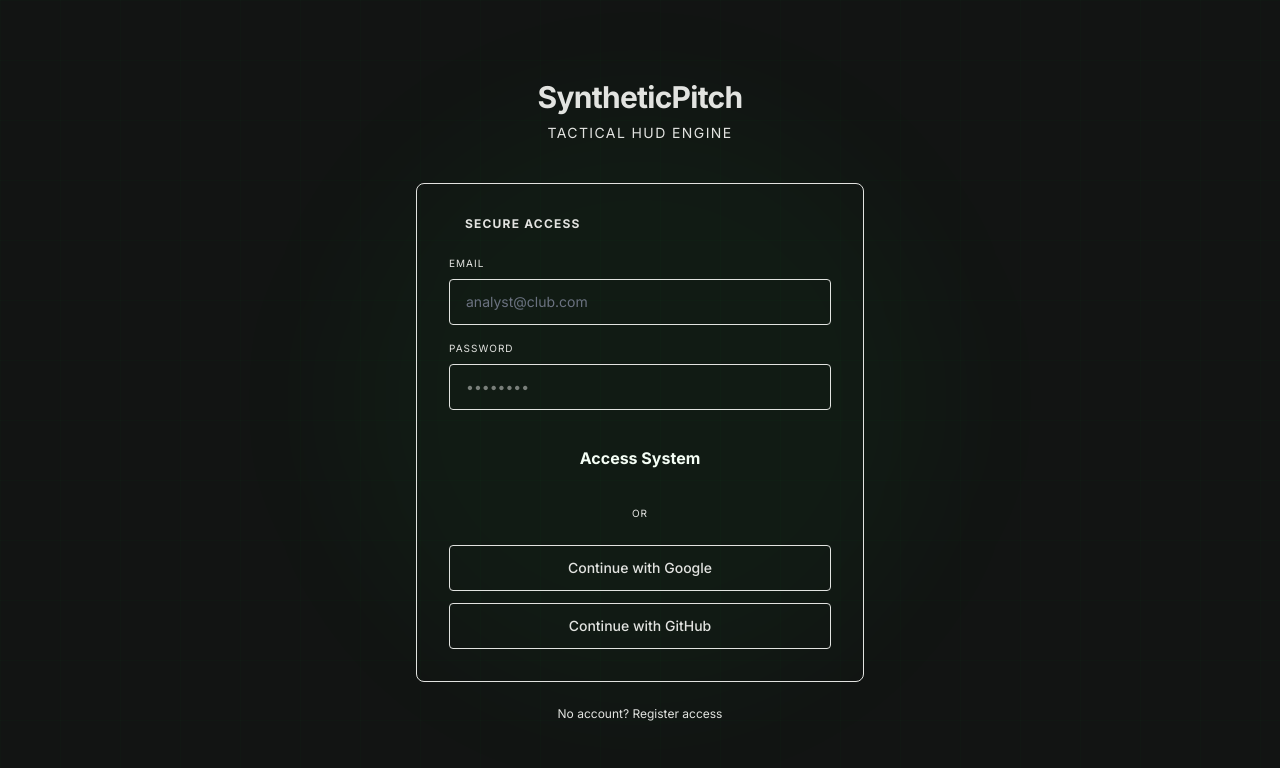
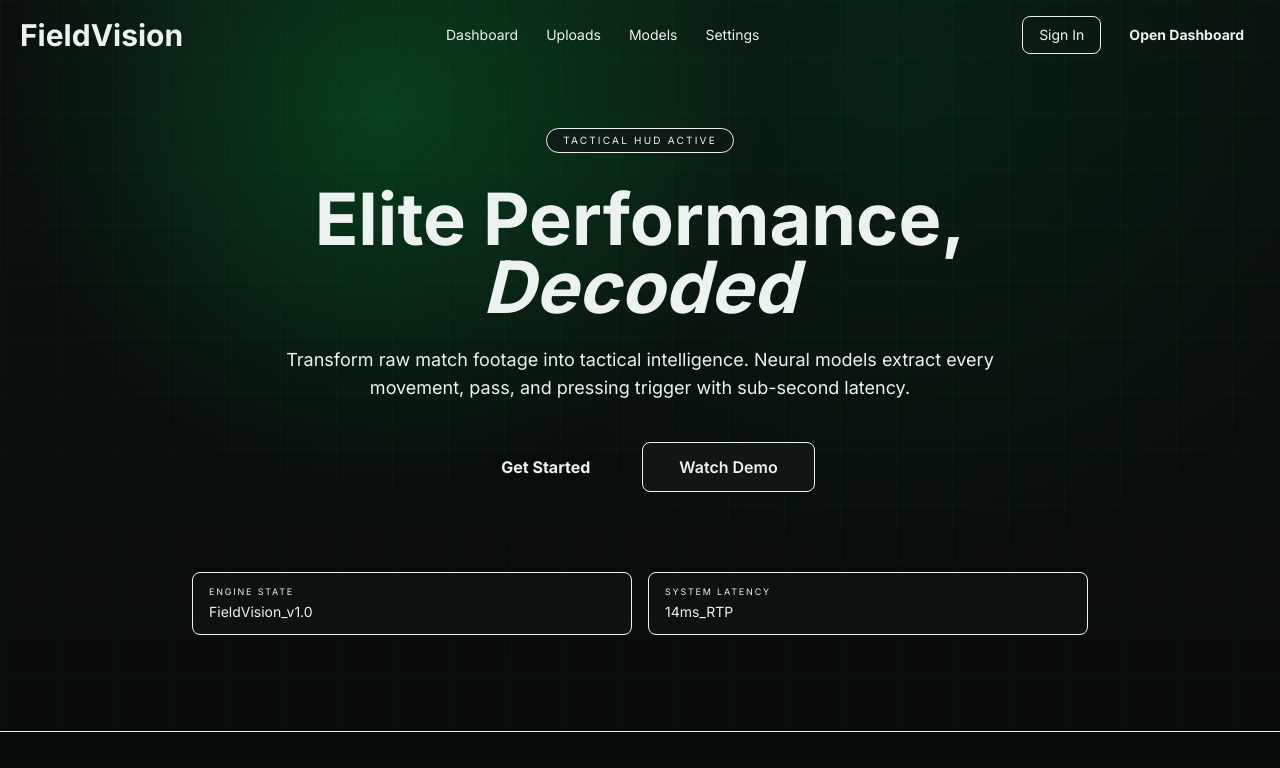
Before and after one commit to Muhammad-Mashhood/football-analytics-engine-YOLO, a React (Vite) app in the folder frontend/: page / in a window 1280 px wide. Before the commit this address led to /login. Shown: the top 768 px of the page. Built offline with nearby package versions, Linux system fonts and the light colour scheme; no server answers.

Commit message:
frontend and backend done

```diff
--- a/frontend/src/App.jsx
+++ b/frontend/src/App.jsx
@@ -1,5 +1,6 @@
 import { Routes, Route, Navigate } from 'react-router-dom'
 import { useAuthStore } from './store/authStore'
+import HomePage from './pages/HomePage'
 import LoginPage from './pages/LoginPage'
 import RegisterPage from './pages/RegisterPage'
 import DashboardPage from './pages/DashboardPage'
@@ -16,12 +17,13 @@ function ProtectedRoute({ children }) {
 export default function App() {
   return (
     <Routes>
+      <Route path="/" element={<HomePage />} />
       <Route path="/login" element={<LoginPage />} />
       <Route path="/register" element={<RegisterPage />} />
       <Route path="/auth/google/callback" element={<OAuthCallbackPage provider="google" />} />
       <Route path="/auth/github/callback" element={<OAuthCallbackPage provider="github" />} />
       <Route
-        path="/"
+        path="/app"
         element={
           <ProtectedRoute>
             <Layout />
@@ -34,6 +36,7 @@ export default function App() {
         <Route path="settings" element={<div className="p-8 text-text-secondary">Settings coming soon.</div>} />
         <Route path="results/:jobId" element={<ResultsPage />} />
       </Route>
+      <Route path="*" element={<Navigate to="/" replace />} />
     </Routes>
   )
 }
--- a/frontend/src/components/Sidebar.jsx
+++ b/frontend/src/components/Sidebar.jsx
@@ -3,10 +3,10 @@ import { useAuthStore } from '../store/authStore'
 import { LayoutDashboard, Upload, Cpu, Settings, Zap, HelpCircle, LogOut } from 'lucide-react'
 
 const links = [
-  { to: '/', label: 'Dashboard', icon: LayoutDashboard },
-  { to: '/analyze', label: 'Uploads', icon: Upload },
-  { to: '/models', label: 'Models', icon: Cpu },
-  { to: '/settings', label: 'Settings', icon: Settings },
+  { to: '/app', label: 'Dashboard', icon: LayoutDashboard },
+  { to: '/app/analyze', label: 'Uploads', icon: Upload },
+  { to: '/app/models', label: 'Models', icon: Cpu },
+  { to: '/app/settings', label: 'Settings', icon: Settings },
 ]
 
 export default function Sidebar() {
@@ -21,7 +21,7 @@ export default function Sidebar() {
   return (
     <aside className="hidden lg:flex fixed left-0 top-0 h-full w-64 bg-bg border-r border-border-medium flex-col z-40">
       <div className="p-4 pb-8">
-        <div className="font-heading font-bold text-accent text-xl tracking-tight mb-4">SyntheticPitch</div>
+        <div className="font-heading font-bold text-accent text-xl tracking-tight mb-4">FieldVision</div>
         {user && (
           <div className="flex items-center gap-3">
             <div className="w-10 h-10 rounded bg-bg-muted flex items-center justify-center text-accent font-bold text-sm">
@@ -40,7 +40,7 @@ export default function Sidebar() {
           <NavLink
             key={to}
             to={to}
-            end={to === '/'}
+            end={to === '/app'}
             className={({ isActive }) =>
               `flex items-center gap-3 px-4 py-3 rounded text-sm font-medium transition-colors ${
                 isActive
@@ -57,7 +57,7 @@ export default function Sidebar() {
 
       <div className="border-t border-border-medium p-4 flex flex-col gap-2">
         <button
-          onClick={() => navigate('/analyze')}
+          onClick={() => navigate('/app/analyze')}
           className="w-full py-3 rounded text-sm font-bold text-[#f5fff6] bg-btn-primary flex items-center justify-center gap-2 shadow-glow-green hover:opacity-90 transition-opacity"
         >
           <Zap size={16} />
--- a/frontend/src/components/TopBar.jsx
+++ b/frontend/src/components/TopBar.jsx
@@ -1,5 +1,5 @@
 import { useEffect, useRef, useState } from 'react'
-import { useLocation, useNavigate } from 'react-router-dom'
+import { NavLink, useLocation, useNavigate } from 'react-router-dom'
 import { Bell, User, Search } from 'lucide-react'
 import { useQuery } from '@tanstack/react-query'
 import toast from 'react-hot-toast'
@@ -7,17 +7,17 @@ import api from '../lib/api'
 import { useAuthStore } from '../store/authStore'
 
 const pageTitles = {
-  '/': 'Dashboard',
-  '/analyze': 'Video Processing Unit',
-  '/models': 'Model Management',
-  '/settings': 'Settings',
+  '/app': 'Dashboard',
+  '/app/analyze': 'Video Processing Unit',
+  '/app/models': 'Model Management',
+  '/app/settings': 'Settings',
 }
 
 export default function TopBar() {
   const { pathname } = useLocation()
   const navigate = useNavigate()
   const user = useAuthStore((s) => s.user)
-  const title = pageTitles[pathname] || (pathname.startsWith('/results/') ? 'Results' : 'Dashboard')
+  const title = pageTitles[pathname] || (pathname.startsWith('/app/results/') ? 'Results' : 'Dashboard')
   const [panelOpen, setPanelOpen] = useState(false)
   const [unreadCount, setUnreadCount] = useState(0)
   const [notifications, setNotifications] = useState([])
@@ -78,7 +78,28 @@ export default function TopBar() {
 
   return (
     <header className="h-16 bg-bg border-b border-border-medium flex items-center justify-between px-4 lg:px-8 shadow-[0_24px_48px_rgba(0,0,0,0.4)] z-30 shrink-0">
-      <h1 className="font-heading font-bold text-text-primary text-xl tracking-tight">{title}</h1>
+      <div className="flex items-center gap-8">
+        <h1 className="font-heading font-bold text-text-primary text-xl tracking-tight">{title}</h1>
+        <nav className="hidden xl:flex items-center gap-6 text-sm">
+          {[
+            ['/app', 'Dashboard'],
+            ['/app/analyze', 'Uploads'],
+            ['/app/models', 'Models'],
+            ['/app/settings', 'Settings'],
+          ].map(([to, label]) => (
+            <NavLink
+              key={to}
+              to={to}
+              end={to === '/app'}
+              className={({ isActive }) =>
+                `transition-colors ${isActive ? 'text-accent font-semibold' : 'text-text-secondary hover:text-text-primary'}`
+              }
+            >
+              {label}
+            </NavLink>
+          ))}
+        </nav>
+      </div>
 
       <div className="flex items-center gap-4 relative">
         <div className="hidden md:flex items-center gap-2 bg-bg-dark border border-border-strong rounded-xl px-3 py-1.5">
@@ -110,7 +131,7 @@ export default function TopBar() {
                 <button
                   key={n.id}
                   onClick={() => {
-                    navigate(`/results/${n.jobId}`)
+                    navigate(`/app/results/${n.jobId}`)
                     setPanelOpen(false)
                   }}
                   className="w-full text-left px-4 py-3 border-b border-border-default hover:bg-green-dim transition-colors"
--- a/frontend/src/index.css
+++ b/frontend/src/index.css
@@ -7,8 +7,8 @@
 
 body {
   margin: 0;
-  background-color: #121413;
-  color: #e2e3e0;
+  background-color: #070b0a;
+  color: #ecf2ef;
   font-family: 'Inter', sans-serif;
   -webkit-font-smoothing: antialiased;
 }
@@ -24,10 +24,10 @@ a {
 }
 
 ::-webkit-scrollbar-track {
-  background: #1a1c1b;
+  background: #101513;
 }
 
 ::-webkit-scrollbar-thumb {
-  background: rgba(0, 255, 65, 0.3);
+  background: rgba(25, 255, 117, 0.35);
   border-radius: 2px;
 }
--- a/frontend/src/pages/AnalyzePage.jsx
+++ b/frontend/src/pages/AnalyzePage.jsx
@@ -35,7 +35,7 @@ export default function AnalyzePage() {
         },
       })
       toast.success('Video queued for processing')
-      navigate(`/results/${res.data.job_id}`)
+      navigate(`/app/results/${res.data.job_id}`)
     } catch {
       toast.error('Upload failed')
     } finally {
--- /dev/null
+++ b/frontend/src/pages/HomePage.jsx
@@ -0,0 +1,65 @@
+import { Link } from 'react-router-dom'
+import { useAuthStore } from '../store/authStore'
+
+export default function HomePage() {
+  const token = useAuthStore((s) => s.token)
+
+  return (
+    <div className="min-h-screen bg-bg text-text-primary">
+      <section className="relative overflow-hidden border-b border-border-medium">
+        <div className="absolute inset-0 bg-[radial-gradient(circle_at_30%_15%,rgba(0,255,95,0.2),transparent_35%),radial-gradient(circle_at_70%_10%,rgba(0,255,95,0.08),transparent_45%),linear-gradient(180deg,#0a0f0d_0%,#080b0a_90%)]" />
+        <div className="absolute inset-0 opacity-40 bg-[linear-gradient(rgba(25,255,117,0.08)_1px,transparent_1px),linear-gradient(90deg,rgba(25,255,117,0.08)_1px,transparent_1px)] bg-[size:56px_56px]" />
+
+        <header className="relative max-w-7xl mx-auto px-5 py-4 flex items-center justify-between">
+          <h1 className="font-heading font-bold text-3xl text-accent">FieldVision</h1>
+          <nav className="hidden md:flex items-center gap-7 text-sm text-text-secondary">
+            <Link to={token ? '/app' : '/login'} className="text-accent">Dashboard</Link>
+            <Link to={token ? '/app/analyze' : '/login'} className="hover:text-text-primary transition-colors">Uploads</Link>
+            <Link to={token ? '/app/models' : '/login'} className="hover:text-text-primary transition-colors">Models</Link>
+            <Link to={token ? '/app/settings' : '/login'} className="hover:text-text-primary transition-colors">Settings</Link>
+          </nav>
+          <div className="flex items-center gap-3">
+            <Link to="/login" className="px-4 py-2 rounded-lg border border-border-strong text-sm hover:bg-green-dim transition-colors">Sign In</Link>
+            <Link to={token ? '/app' : '/login'} className="px-4 py-2 rounded-lg text-sm font-bold text-[#031a0b] bg-btn-primary shadow-glow-green">
+              Open Dashboard
+            </Link>
+          </div>
+        </header>
+
+        <div className="relative max-w-7xl mx-auto px-5 pt-14 pb-24 text-center">
+          <span className="inline-flex items-center gap-2 px-4 py-1 rounded-full border border-border-strong bg-[rgba(17,22,20,0.7)] text-[10px] tracking-[0.22em] uppercase text-text-secondary">
+            Tactical HUD Active
+          </span>
+          <h2 className="mt-8 font-heading font-bold text-5xl md:text-7xl leading-[0.95]">
+            Elite Performance,
+            <br />
+            <span className="text-accent italic">Decoded</span>
+          </h2>
+          <p className="mt-6 max-w-3xl mx-auto text-lg text-text-secondary">
+            Transform raw match footage into tactical intelligence. Neural models extract every movement, pass,
+            and pressing trigger with sub-second latency.
+          </p>
+          <div className="mt-10 flex items-center justify-center gap-4">
+            <Link to={token ? '/app/analyze' : '/login'} className="px-9 py-3 rounded-lg font-bold text-[#031a0b] bg-btn-primary shadow-glow-green hover:opacity-90">
+              Get Started
+            </Link>
+            <Link to={token ? '/app/analyze' : '/login'} className="px-9 py-3 rounded-lg font-semibold border border-border-strong bg-[rgba(20,24,22,0.75)] hover:bg-green-dim transition-colors">
+              Watch Demo
+            </Link>
+          </div>
+
+          <div className="mt-20 grid grid-cols-1 sm:grid-cols-2 gap-4 max-w-4xl mx-auto text-left">
+            <div className="rounded-lg border border-border-default bg-[rgba(14,19,17,0.8)] px-4 py-3">
+              <p className="text-[9px] uppercase tracking-[0.2em] text-accent">Engine State</p>
+              <p className="text-sm mt-1">FieldVision_v1.0</p>
+            </div>
+            <div className="rounded-lg border border-border-default bg-[rgba(14,19,17,0.8)] px-4 py-3">
+              <p className="text-[9px] uppercase tracking-[0.2em] text-accent">System Latency</p>
+              <p className="text-sm mt-1">14ms_RTP</p>
+            </div>
+          </div>
+        </div>
+      </section>
+    </div>
+  )
+}
--- a/frontend/src/pages/LoginPage.jsx
+++ b/frontend/src/pages/LoginPage.jsx
@@ -53,7 +53,7 @@ export default function LoginPage() {
     setLoading(true)
     try {
       await login(email, password)
-      navigate('/')
+      navigate('/app')
     } catch (err) {
       toast.error(getApiErrorMessage(err, 'Invalid credentials'))
     } finally {
@@ -80,7 +80,7 @@ export default function LoginPage() {
         className="relative w-full max-w-md"
       >
         <div className="text-center mb-10">
-          <h1 className="font-heading font-bold text-accent text-3xl tracking-tight mb-2">SyntheticPitch</h1>
+          <h1 className="font-heading font-bold text-accent text-3xl tracking-tight mb-2">FieldVision</h1>
           <p className="text-text-secondary text-sm uppercase tracking-widest">Tactical HUD Engine</p>
         </div>
 
--- a/frontend/src/pages/OAuthCallbackPage.jsx
+++ b/frontend/src/pages/OAuthCallbackPage.jsx
@@ -46,7 +46,7 @@ export default function OAuthCallbackPage({ provider }) {
           const redirectUri = import.meta.env.VITE_GITHUB_REDIRECT_URI || `${window.location.origin}/auth/github/callback`
           await loginGitHub(code, redirectUri)
         }
-        navigate('/', { replace: true })
+        navigate('/app', { replace: true })
       } catch (error) {
         toast.error(getApiErrorMessage(error, `${provider} login failed`))
         navigate('/login', { replace: true })
--- a/frontend/src/pages/RegisterPage.jsx
+++ b/frontend/src/pages/RegisterPage.jsx
@@ -31,7 +31,7 @@ export default function RegisterPage() {
     setLoading(true)
     try {
       await register(form.email, form.username, form.password, form.password2)
-      navigate('/')
+      navigate('/app')
     } catch (err) {
       toast.error(getApiErrorMessage(err, 'Registration failed'))
     } finally {
@@ -52,7 +52,7 @@ export default function RegisterPage() {
 
       <motion.div initial={{ opacity: 0, y: 20 }} animate={{ opacity: 1, y: 0 }} className="relative w-full max-w-md">
         <div className="text-center mb-10">
-          <h1 className="font-heading font-bold text-accent text-3xl tracking-tight mb-2">SyntheticPitch</h1>
+          <h1 className="font-heading font-bold text-accent text-3xl tracking-tight mb-2">FieldVision</h1>
           <p className="text-text-secondary text-sm uppercase tracking-widest">Request System Access</p>
         </div>
 
--- a/frontend/tailwind.config.js
+++ b/frontend/tailwind.config.js
@@ -3,22 +3,22 @@ export default {
   theme: {
     extend: {
       colors: {
-        bg: '#121413',
-        'bg-dark': '#0d0f0e',
-        'bg-card': '#1a1c1b',
-        'bg-elevated': '#1e201f',
-        'bg-muted': '#333534',
-        accent: '#00ff41',
-        'accent-cyan': '#00daf3',
-        'text-primary': '#e2e3e0',
-        'text-secondary': '#b9ccb2',
-        'text-muted': 'rgba(226,227,224,0.4)',
-        'border-default': 'rgba(59,75,55,0.1)',
-        'border-medium': 'rgba(59,75,55,0.2)',
-        'border-strong': 'rgba(59,75,55,0.4)',
-        'green-dim': 'rgba(0,255,65,0.1)',
-        'green-dim2': 'rgba(0,255,65,0.2)',
-        'green-dim3': 'rgba(0,255,65,0.3)',
+        bg: '#070b0a',
+        'bg-dark': '#050706',
+        'bg-card': '#101513',
+        'bg-elevated': '#171d1b',
+        'bg-muted': '#2a3330',
+        accent: '#19ff75',
+        'accent-cyan': '#6ee8ff',
+        'text-primary': '#ecf2ef',
+        'text-secondary': '#b6c9c0',
+        'text-muted': 'rgba(236,242,239,0.45)',
+        'border-default': 'rgba(71,106,88,0.2)',
+        'border-medium': 'rgba(71,106,88,0.35)',
+        'border-strong': 'rgba(71,106,88,0.55)',
+        'green-dim': 'rgba(25,255,117,0.12)',
+        'green-dim2': 'rgba(25,255,117,0.2)',
+        'green-dim3': 'rgba(25,255,117,0.35)',
         error: '#ffb4ab',
       },
       fontFamily: {
@@ -27,11 +27,11 @@ export default {
         mono: ['"Liberation Mono"', 'monospace'],
       },
       backgroundImage: {
-        'btn-primary': 'linear-gradient(135deg, #ebffe2 0%, #00ff41 100%)',
+        'btn-primary': 'linear-gradient(135deg, #a5ffca 0%, #19ff75 100%)',
       },
       boxShadow: {
-        'glow-green': '0 0 20px rgba(0,255,65,0.2)',
-        'glow-green-lg': '0 24px 48px rgba(0,255,65,0.3)',
+        'glow-green': '0 0 24px rgba(25,255,117,0.35)',
+        'glow-green-lg': '0 24px 56px rgba(25,255,117,0.35)',
       },
     },
   },
```
Also changed, not shown: frontend/src/pages/DashboardPage.jsx (+19 -23 lines).
